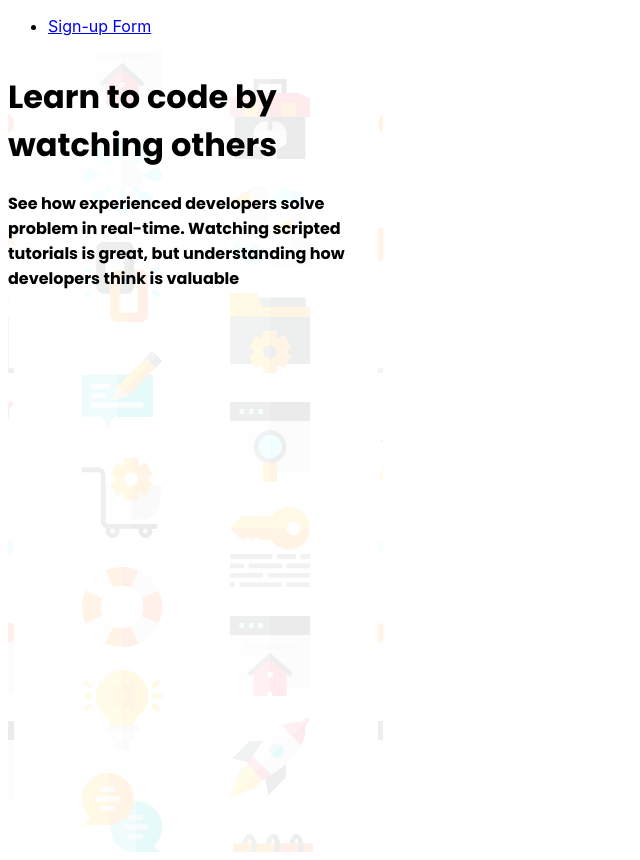
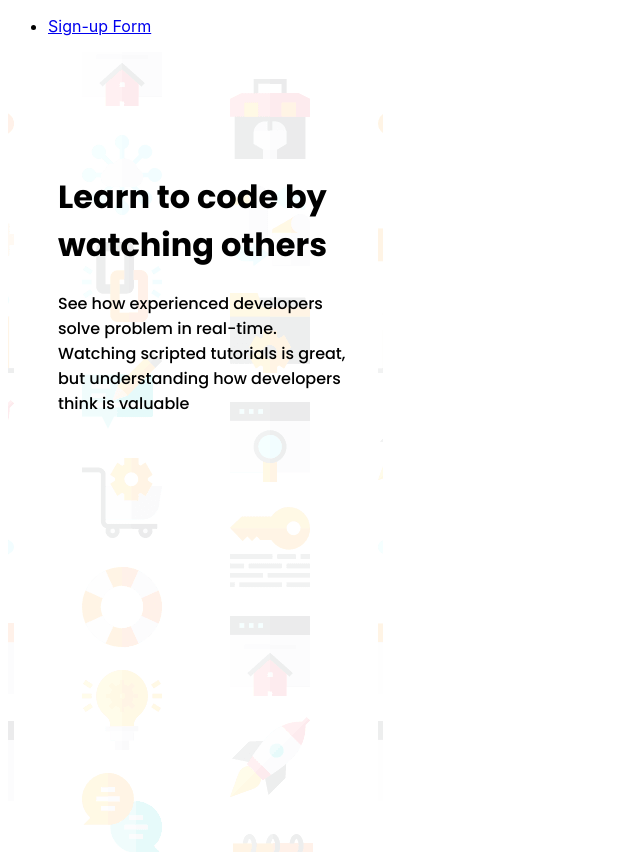
Before and after one commit to TaraTrody/frontend-react-challenges, a React (Create React App) app: page /signup in a window 1280 px wide. Shown: the whole page, without its empty margins (0-640 px from the left). Built offline with nearby package versions, Linux system fonts and the light colour scheme; a web font is replaced by a local one.

Commit message:
Format Title Text

```diff
--- a/src/sign-up_form/Signup.jsx
+++ b/src/sign-up_form/Signup.jsx
@@ -28,5 +28,13 @@ const Container = styled.div`
 `;
 
 const TitleText = styled.div`
-  font-weight: 700;
+  margin: 6.25em 1.56em 1.56em 3.125em;
+
+  h1 {
+    font-weight: 700;
+  }
+
+  p {
+    font-weight: 500;
+  }
 `;
```
